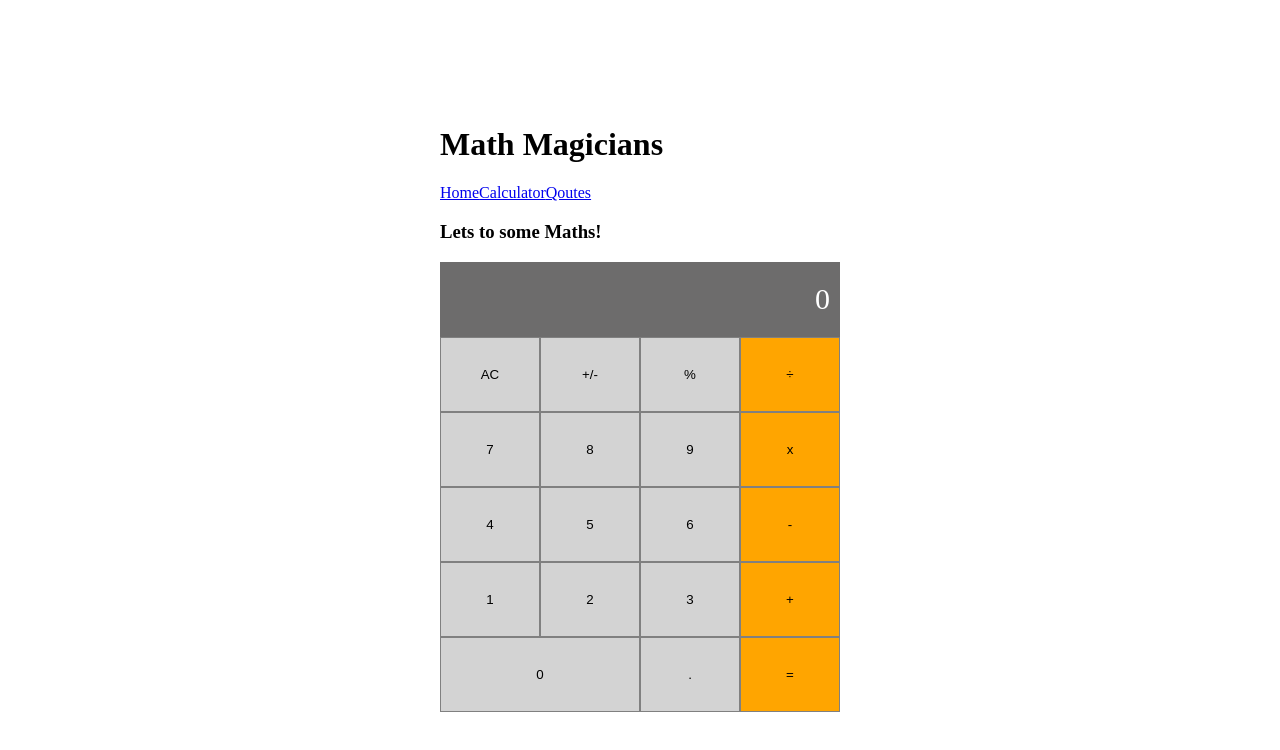
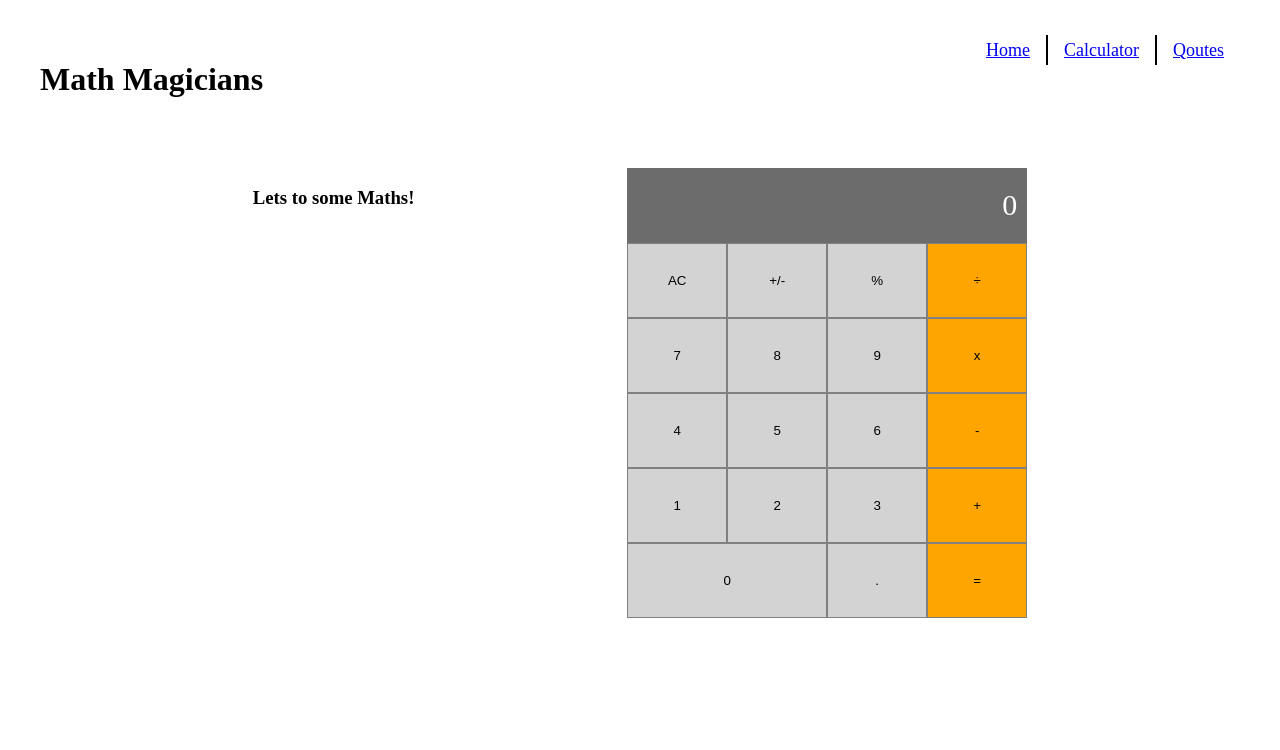
Before and after one commit to Hadi111jafari/Math-Magicians, a React (Create React App) app: page /components/calculator in a window 1280 px wide. Shown: the top 750 px of the page. Built offline with nearby package versions, Linux system fonts and the light colour scheme.

Commit message:
Add style

```diff
--- a/src/App.css
+++ b/src/App.css
@@ -1,3 +1,8 @@
+.calc-container {
+  display: flex;
+  justify-content: space-evenly;
+  margin-top: 3rem;
+}
 
 .container {
   display: grid;
@@ -11,7 +16,6 @@
   display: flex;
   justify-content: center;
   align-items: center;
-  height: 100vh;
 }
 
 #zero,
@@ -192,3 +196,41 @@
   font-size: 30px;
   padding: 10px;
 }
+
+.App {
+  margin: 0;
+  padding: 2rem;
+  width: 100%;
+}
+
+.nav-container {
+  top: 0;
+  right: 0;
+}
+
+.top {
+  display: flex;
+  flex-direction: row;
+  justify-content: space-between;
+  width: 100%;
+}
+
+.nav-link {
+  padding: 5px 1rem;
+  font-size: large;
+  margin: 0;
+}
+
+.calculator {
+  border: 2px solid black;
+  border-bottom: 0;
+  border-top: 0;
+}
+
+.paragraph {
+  margin-top: 2rem;
+}
+
+.qoute {
+  margin: 3rem;
+}
```
